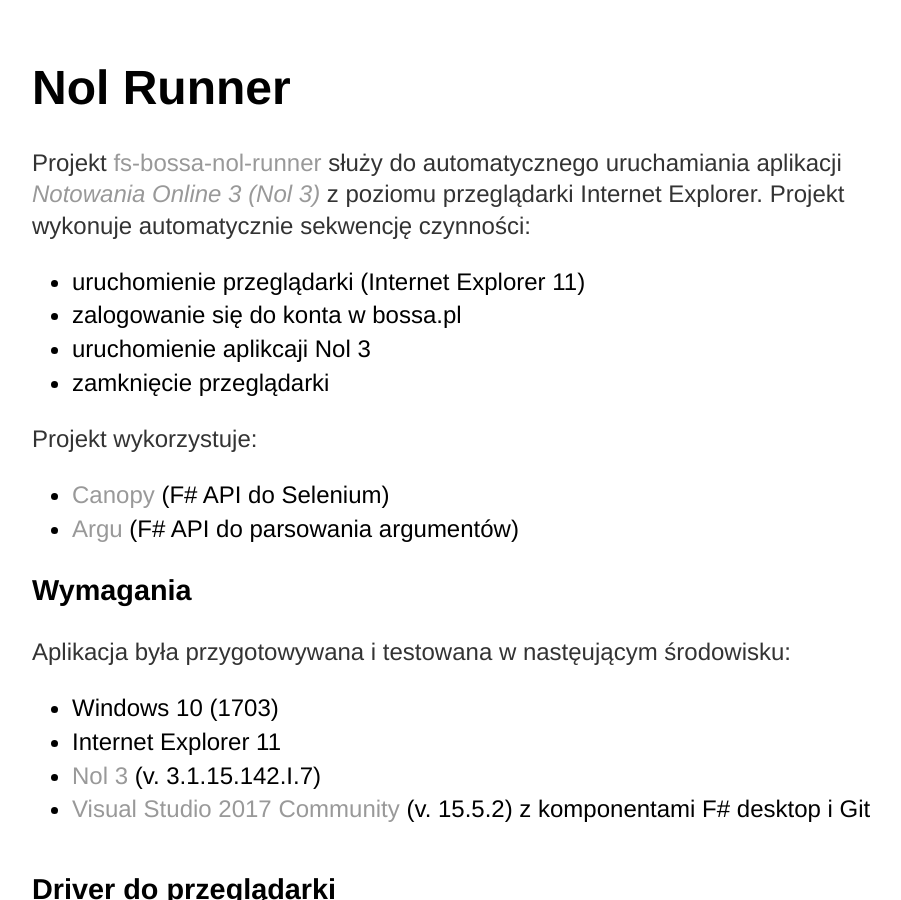
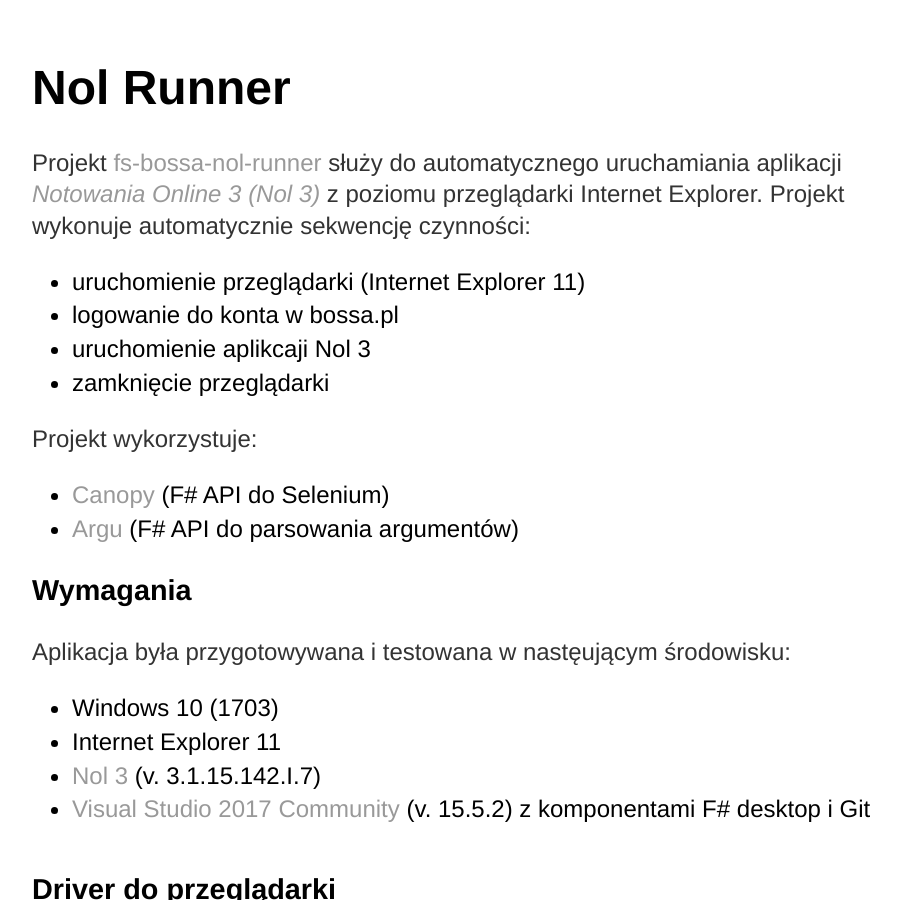
Before and after one commit to zbigniew-gajewski/fs-bossa-nol-runner, a Jekyll site: the page built from docs/index.html, in a window 1280 px wide and 900 px high. Shown: the whole window, without its empty margins (160-1061 px from the left). Built offline with Jekyll 4.4.1, drawn with Linux system fonts in a browser that asks for light colours.

Commit message:
docs updated

```diff
--- a/docs/index.html
+++ b/docs/index.html
@@ -12,7 +12,7 @@ title: Nol3 runner
 		</em> z poziomu przeglądarki Internet Explorer. Projekt wykonuje automatycznie sekwencję czynności:
 		<ul>
 			<li>uruchomienie przeglądarki (Internet Explorer 11)</li>
-			<li>zalogowanie się do konta w bossa.pl</li>
+			<li>logowanie do konta w bossa.pl</li>
 			<li>uruchomienie aplikcaji Nol 3</li>
 			<li>zamknięcie przeglądarki</li>
 		</ul>
```
